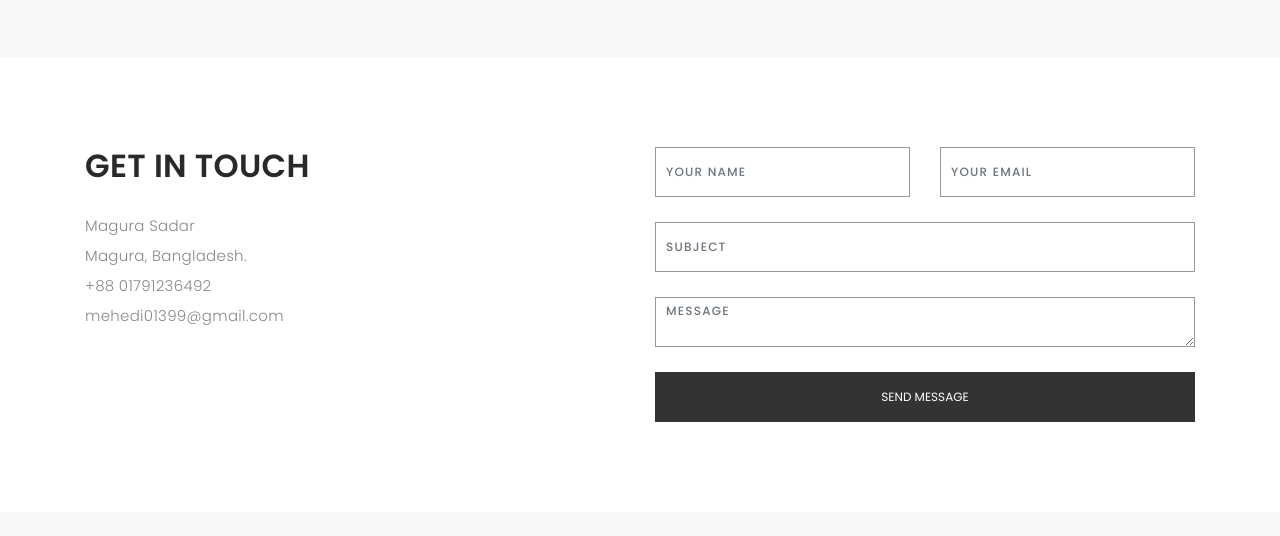
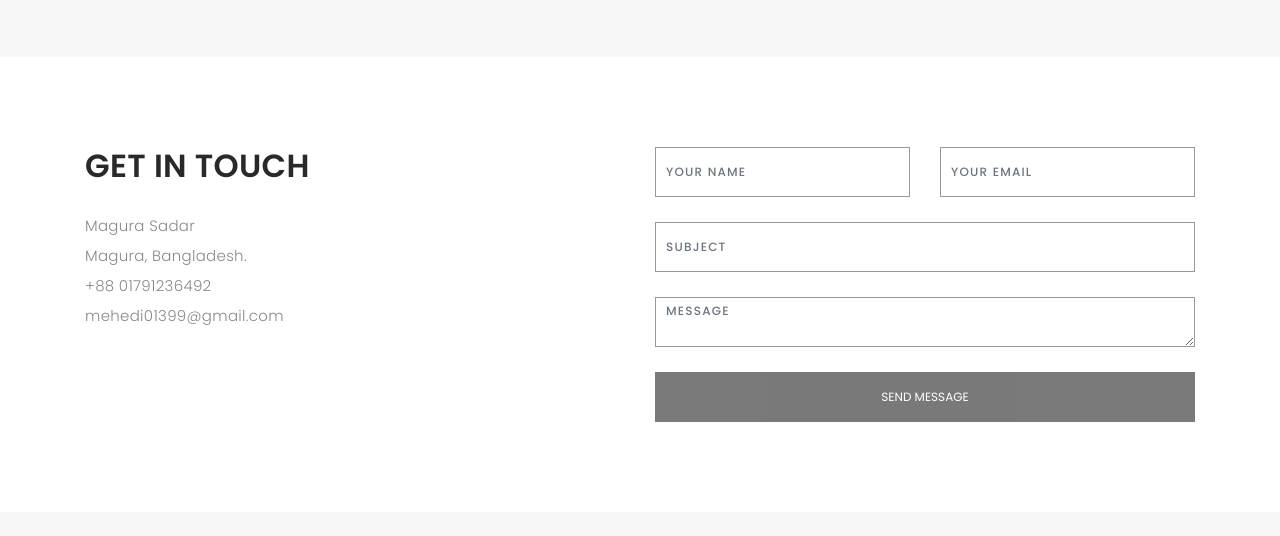
Before and after one commit to engrmehedi/engrmehedi.github.io, a plain HTML site: page index.html in a window 1280 px wide. Shown: the part 3262-3798 px from the top of the page. Drawn offline with nearby package versions, Linux system fonts and the light colour scheme; files whose address does not match are found by name; a web font is replaced by a local one.

Commit message:
Update index.html

```diff
--- a/index.html
+++ b/index.html
@@ -358,7 +358,7 @@
                 </div>
 
                 <div class="col-lg-12">
-                  <input type="submit" onclick="alert('Its a fake form');" class="btn btn-defeault btn-send" value="Send message">
+                  <input type="submit"  class="btn btn-defeault btn-send disabled" value="Send message">
                 </div>
 
               </div>
```
